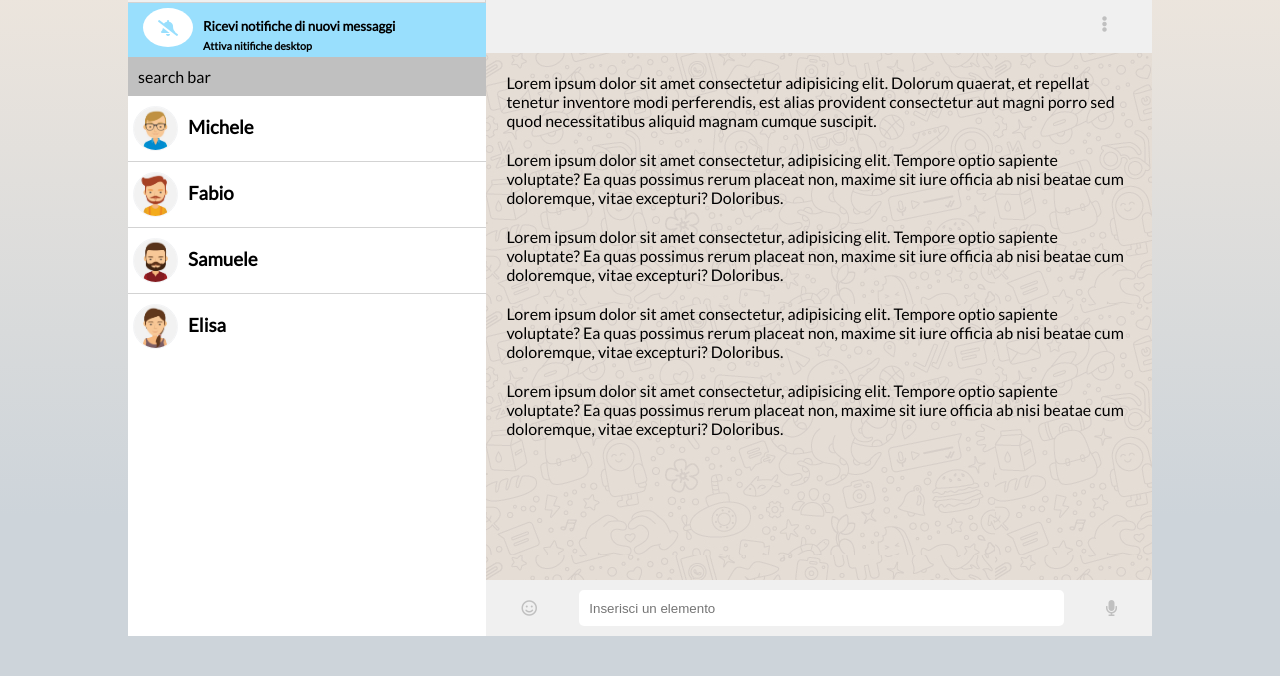
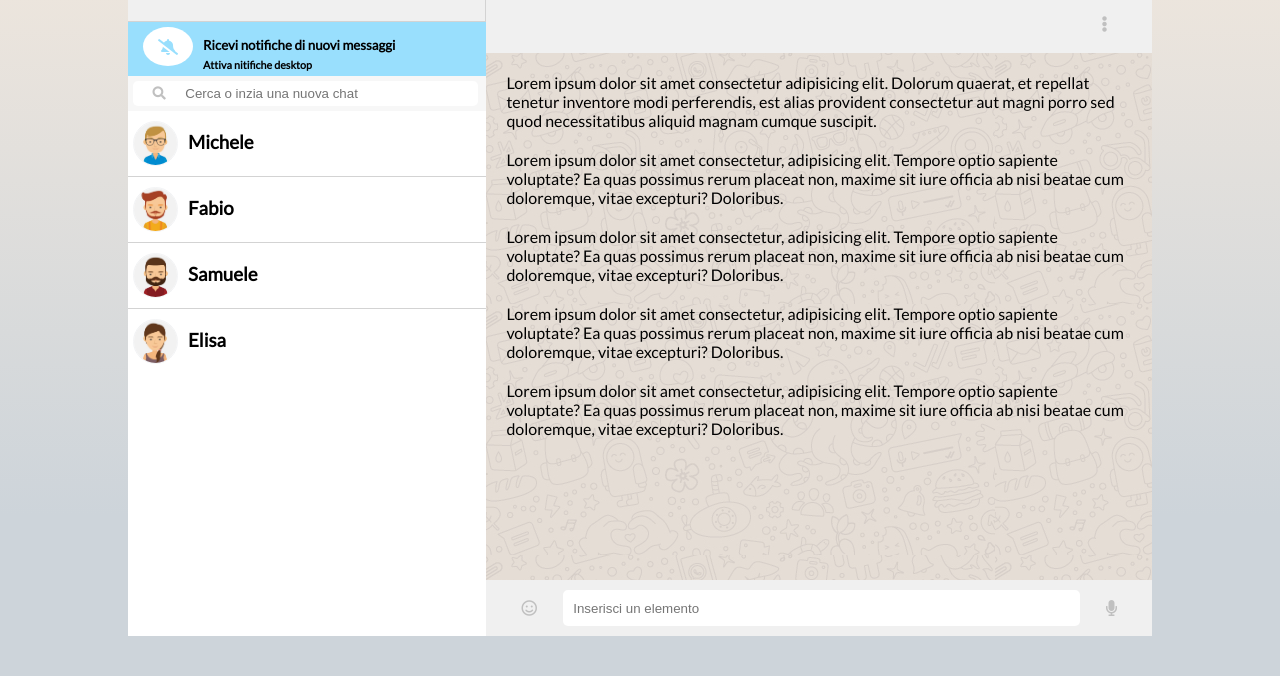
Before and after one commit to FrancoCaneti/vue-boolzapp, a plain HTML site: page assets-boolzapp/index.html in a window 1280 px wide. Shown: the part 124-800 px from the top of the page. Drawn offline with nearby package versions, Linux system fonts and the light colour scheme.

Commit message:
search bar

```diff
--- a/assets-boolzapp/css/main.css
+++ b/assets-boolzapp/css/main.css
@@ -48,7 +48,7 @@ body{
 
 .ul-user{
     list-style: none;
-    margin-left: 150px;
+    margin-left: 200px;
 }
 .li-user{
     display: inline-block;
@@ -88,9 +88,27 @@ i{
 }
 /*serach bar*/
 .search-bar{
-    padding:10px;
-    background: silver;
+    padding:5px;
+    background-color: rgb(158 158 158 / 8%);
+    display: flex;
 }
+
+.search-buttom{
+    width: 15%;
+    padding: 5px 5px 5px 5px;
+    border: none;
+    border-radius: 5px 0px 0px 5px;
+    background: rgb(255, 255, 255);
+}
+
+.search{
+    width: 84%;
+    border: none;
+    border-radius: 0px 5px 5px 0px;
+}
+
+
+
 /*contacts*/
 .contacts{
     flex-grow: 1;
@@ -185,7 +203,7 @@ i{
  }
 
  .new-messagge{
-     width:75%;
+     width:80%;
      padding:10px;
      border-radius: 5px;
      border: none;
--- a/assets-boolzapp/index.html
+++ b/assets-boolzapp/index.html
@@ -63,7 +63,11 @@
         </section>
         <!--Search Bar-->
         <section class="search-bar">
-            search bar
+            <button class="search-buttom">
+                <i class="fas fa-search"></i>
+            </button>
+            <input class="search" type="search"placeholder="Cerca o inzia una nuova chat" >
+
         </section>
         <!--Main Contact-->
         <section class="contacts">
@@ -125,7 +129,7 @@
             </section>
       <!--Chat Footer-->
             <section class="chat-footer">
-                <i class="far fa-smile f-i"></i>
+                <i class="far fa-smile f-i "></i>
                   <input  class="new-messagge" type="text"
                    placeholder="Inserisci un elemento"/>
                 <i class="fas fa-microphone f-i"></i>
```
